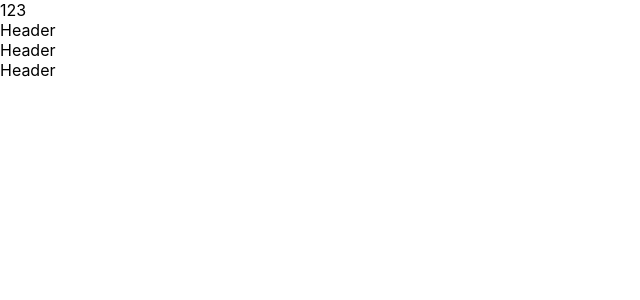
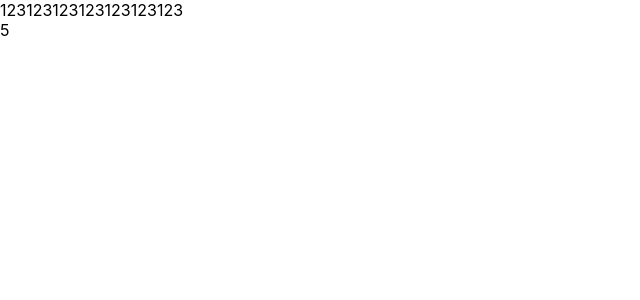
Before and after one commit to viaduksun/ABC-photo, a React (Create React App) app: page / in a window 1280 px wide. Shown: the top 300 px of the page, without its empty margins (0-640 px from the left). Built offline with nearby package versions, Linux system fonts and the light colour scheme.

Commit message:
modified

```diff
--- a/src/App.js
+++ b/src/App.js
@@ -1,15 +1,13 @@
-import './App.css'
-import Header from './Header'
+import './App.css';
+import Header from './Header';
 
 const App = () => {
   return (
     <div className="test">
-      <div>123</div>
-      <Header />
-      <Header />
+      <div>123123123123123123123</div>
       <Header />
     </div>
-  )
-}
+  );
+};
 
-export default App
+export default App;
--- a/src/Header.jsx
+++ b/src/Header.jsx
@@ -1,7 +1,7 @@
-import React from 'react'
+import React from 'react';
 
 const Header = () => {
-  return <div>Header</div>
-}
+  return <div>5</div>;
+};
 
-export default Header
+export default Header;
```
Also changed, not shown: 2 other files (tests, documents, lock files or other folders).
